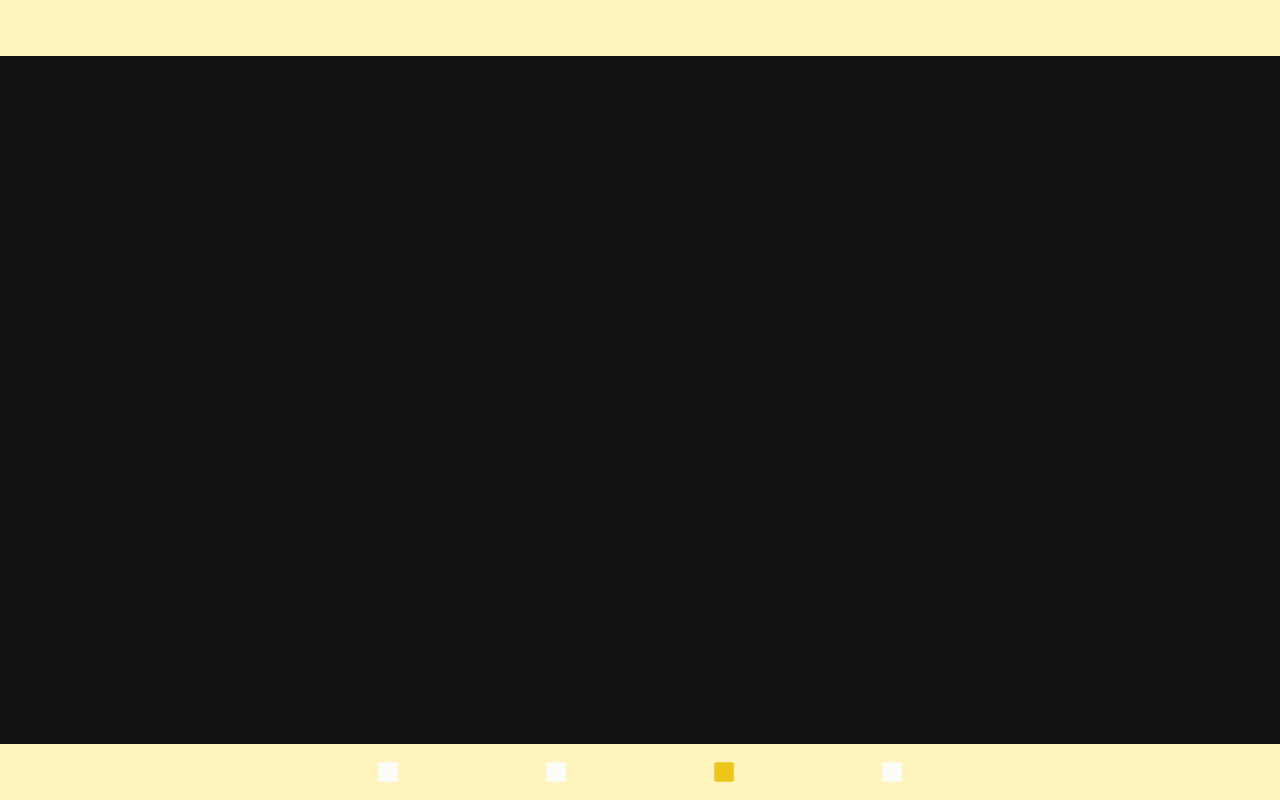
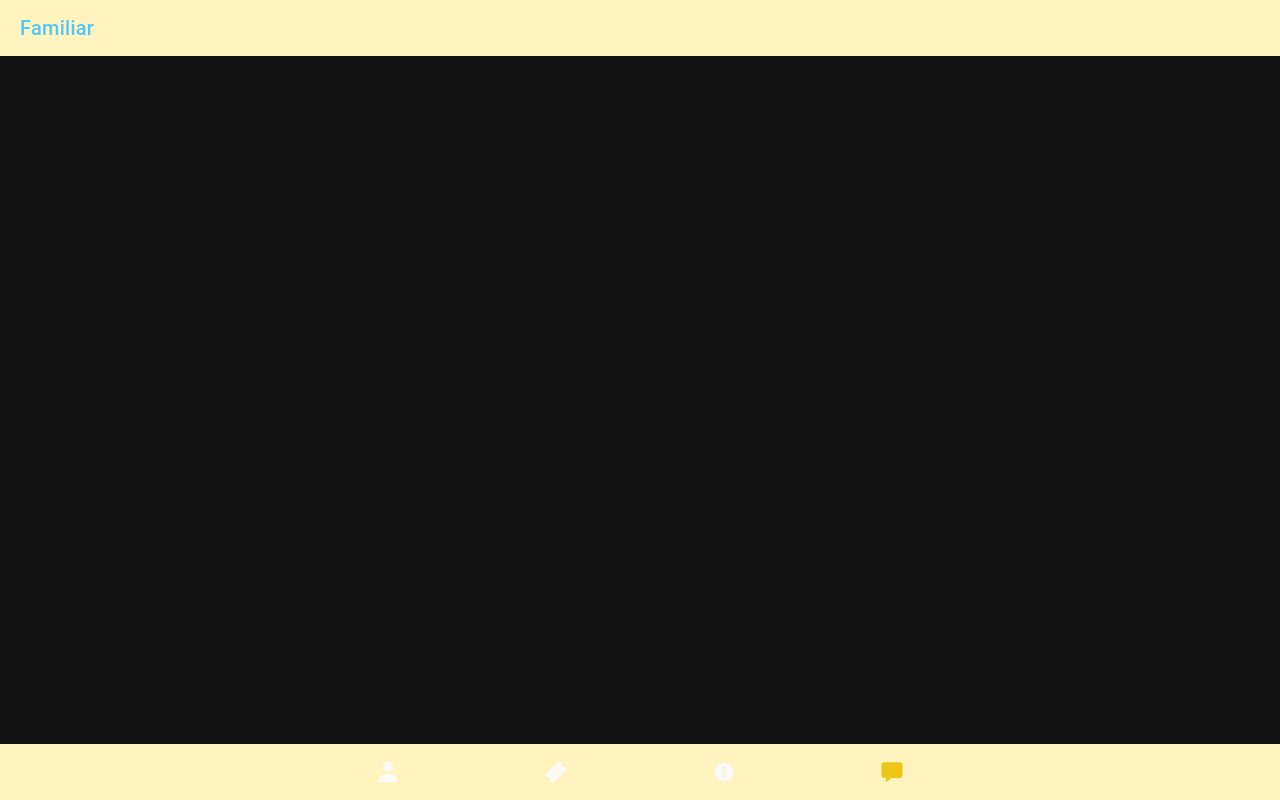
Before and after one commit to MESH-H07/Frontend, a React (Create React App) app: page /chat in a window 1280 px wide. Before the commit this address led to /mentorPage. Built offline with nearby package versions, Linux system fonts and the light colour scheme.

Commit message:
change routes

```diff
--- a/src/App.tsx
+++ b/src/App.tsx
@@ -1,44 +1,40 @@
-import {Redirect, Route} from 'react-router-dom';
+import { Redirect, Route } from "react-router-dom";
 import {
   IonApp,
   IonIcon,
-    IonLabel,
   IonRouterOutlet,
   IonTabBar,
   IonTabButton,
   IonTabs,
-    setupIonicReact
-} from '@ionic/react';
-import {IonReactRouter} from '@ionic/react-router';
-import {ellipse, square, triangle} from 'ionicons/icons';
-import Tab1 from './pages/Tab1';
-import Tab2 from './pages/Tab2';
-import Tab3 from './pages/Tab3';
+  setupIonicReact,
+} from "@ionic/react";
+import { IonReactRouter } from "@ionic/react-router";
+import { chatbox, person, ticket, informationCircle } from "ionicons/icons";
 
 /* Core CSS required for Ionic components to work properly */
-import '@ionic/react/css/core.css';
+import "@ionic/react/css/core.css";
 
 /* Basic CSS for apps built with Ionic */
-import '@ionic/react/css/normalize.css';
-import '@ionic/react/css/structure.css';
-import '@ionic/react/css/typography.css';
+import "@ionic/react/css/normalize.css";
+import "@ionic/react/css/structure.css";
+import "@ionic/react/css/typography.css";
 
 /* Optional CSS utils that can be commented out */
-import '@ionic/react/css/padding.css';
-import '@ionic/react/css/float-elements.css';
-import '@ionic/react/css/text-alignment.css';
-import '@ionic/react/css/text-transformation.css';
-import '@ionic/react/css/flex-utils.css';
-import '@ionic/react/css/display.css';
+import "@ionic/react/css/padding.css";
+import "@ionic/react/css/float-elements.css";
+import "@ionic/react/css/text-alignment.css";
+import "@ionic/react/css/text-transformation.css";
+import "@ionic/react/css/flex-utils.css";
+import "@ionic/react/css/display.css";
 
 /* Theme variables */
-import './theme/variables.css';
+import "./theme/variables.css";
 import React from "react";
 
-import eventPage from "./views/EventPage";
-import chatPage from "./views/ChatPage";
-import mentorPage from "./views/MentorPage";
-import pointsOfInterestPage from "./views/PointsOfInterestPage";
+import EventPage from "./views/EventPage";
+import ChatPage from "./views/ChatPage";
+import MentorPage from "./views/MentorPage";
+import PoiPage from "./views/PointsOfInterestPage";
 
 setupIonicReact();
 
@@ -47,24 +43,28 @@ const App: React.FC = () => (
     <IonReactRouter>
       <IonTabs>
         <IonRouterOutlet>
-                    <Route path="/eventPage" component={eventPage} exact={true}/>
-                    <Route path="/chatPage" component={chatPage} exact={true}/>
-                    <Route path="/mentorPage" component={mentorPage} exact={true}/>
-                    <Route path="/pointsOfInterestPage" component={pointsOfInterestPage} exact={true}/>
-                    <Route path="" render={() => <Redirect to='/mentorPage'/>} exact={true}/>
+          <Route path="/mentors" component={MentorPage} exact={true} />
+          <Route path="/events" component={EventPage} exact={true} />
+          <Route path="/poi" component={PoiPage} exact={true} />
+          <Route path="/chat" component={ChatPage} exact={true} />
+          <Route
+            path=""
+            render={() => <Redirect to="/mentors" />}
+            exact={true}
+          />
         </IonRouterOutlet>
-                <IonTabBar slot="bottom" class={'yellowBar'}>
-                    <IonTabButton tab="eventPage" href="/eventPage">
-                        <IonIcon icon={square}/>
+        <IonTabBar slot="bottom" class={"yellowBar"}>
+          <IonTabButton tab="mentorPage" href="/mentors">
+            <IonIcon icon={person} />
           </IonTabButton>
-                    <IonTabButton tab="chatPage" href="/chatPage">
-                        <IonIcon icon={square}/>
+          <IonTabButton tab="eventPage" href="/events">
+            <IonIcon icon={ticket} />
           </IonTabButton>
-                    <IonTabButton tab="mentorPage" href="/mentorPage">
-                        <IonIcon icon={square}/>
+          <IonTabButton tab="pointsOfInterestPage" href="/poi">
+            <IonIcon icon={informationCircle} />
           </IonTabButton>
-                    <IonTabButton tab="pointsOfInterestPage" href="/pointsOfInterestPage">
-                        <IonIcon icon={square}/>
+          <IonTabButton tab="chatPage" href="/chat">
+            <IonIcon icon={chatbox} />
           </IonTabButton>
         </IonTabBar>
       </IonTabs>
--- a/src/theme/variables.css
+++ b/src/theme/variables.css
@@ -3,30 +3,30 @@ http://ionicframework.com/docs/theming/ */
 
 /** Ionic CSS Variables **/
 :root {
-    --ion-background-color: #FBFCF8;
+  --ion-background-color: #fbfcf8;
   /** primary **/
-    --ion-color-primary: #2dd36f;
-    --ion-color-primary-rgb: 45, 211, 111;
+  --ion-color-primary: #edc619;
+  --ion-color-primary-rgb: 237, 198, 25;
   --ion-color-primary-contrast: #000000;
   --ion-color-primary-contrast-rgb: 0, 0, 0;
-    --ion-color-primary-shade: #28ba62;
-    --ion-color-primary-tint: #42d77d;
+  --ion-color-primary-shade: #d4b115;
+  --ion-color-primary-tint: #ffd519;
 
   /** secondary **/
-    --ion-color-secondary: #3dc2ff;
-    --ion-color-secondary-rgb: 61, 194, 255;
+  --ion-color-secondary: #3a25bf;
+  --ion-color-secondary-rgb: 58, 37, 191;
   --ion-color-secondary-contrast: #ffffff;
   --ion-color-secondary-contrast-rgb: 255, 255, 255;
-    --ion-color-secondary-shade: #36abe0;
-    --ion-color-secondary-tint: #50c8ff;
+  --ion-color-secondary-shade: #3320ad;
+  --ion-color-secondary-tint: #412ada;
 
   /** tertiary **/
-    --ion-color-tertiary: #5260ff;
-    --ion-color-tertiary-rgb: 82, 96, 255;
+  --ion-color-tertiary: #cccace;
+  --ion-color-tertiary-rgb: 204, 202, 206;
   --ion-color-tertiary-contrast: #ffffff;
   --ion-color-tertiary-contrast-rgb: 255, 255, 255;
-    --ion-color-tertiary-shade: #4854e0;
-    --ion-color-tertiary-tint: #6370ff;
+  --ion-color-tertiary-shade: #bbb8bd;
+  --ion-color-tertiary-tint: #dddbdf;
 
   /** success **/
   --ion-color-success: #2dd36f;
@@ -69,13 +69,12 @@ http://ionicframework.com/docs/theming/ */
   --ion-color-medium-tint: #9d9fa6;
 
   /** light **/
-    --ion-color-light: #FFF3BE;
+  --ion-color-light: #fff3be;
   /*--ion-color-light-rgb: 244, 245, 248;*/
   /*--ion-color-light-contrast: #000000;*/
   /*--ion-color-light-contrast-rgb: 0, 0, 0;*/
   /*--ion-color-light-shade: #d7d8da;*/
   /*--ion-color-light-tint: #f5f6f9;*/
-
 }
 
 @media (prefers-color-scheme: light) {
@@ -140,9 +139,9 @@ http://ionicframework.com/docs/theming/ */
     --ion-color-medium-shade: #86888f;
     --ion-color-medium-tint: #a2a4ab;
 
-        --ion-color-light: #FFF3BE;
-        --ion-tab-bar-button-selected: #EDC619;
-        --ion-tab-bar-button-color: #FBFCF8;
+    --ion-color-light: #fff3be;
+    --ion-tab-bar-button-selected: #edc619;
+    --ion-tab-bar-button-color: #fbfcf8;
   }
 
   /*
@@ -186,7 +185,6 @@ http://ionicframework.com/docs/theming/ */
     --ion-toolbar-background: var(--ion-color-step-150);
     --ion-toolbar-border-color: var(--ion-color-step-250);
   }
-
 
   /*
      * Material Design Dark Theme
@@ -236,17 +234,16 @@ http://ionicframework.com/docs/theming/ */
 }
 
 ion-tab-button {
-    --color: #FBFCF8;
-    --color-selected: #EDC619;
+  --color: #fbfcf8;
+  --color-selected: #edc619;
 }
 
 .yellowBar {
-    --background: #FFF3BE;
-    --color: #FFF3BE;
+  --background: #fff3be;
+  --color: #fff3be;
   --border: none;
 }
 
 .header-md::after {
   width: 0;
-
 }
--- a/src/views/ChatPage.tsx
+++ b/src/views/ChatPage.tsx
@@ -1,23 +1,14 @@
 import React from "react";
-import {
-    IonApp,
-    IonHeader,
-    IonIcon,
-    IonLabel,
-    IonPage,
-    IonRouterOutlet,
-    IonTabBar,
-    IonTabButton,
-    IonTabs, IonTitle, IonToolbar
-} from "@ionic/react";
+import { IonHeader, IonPage, IonTitle, IonToolbar } from "@ionic/react";
 
-const eventPage: React.FC = () => (
-    <IonPage>
-        <IonHeader>
-            <IonToolbar class={'yellowBar'}>
-            </IonToolbar>
-        </IonHeader>
-    </IonPage>
+const ChatPage: React.FC = () => (
+  <IonPage>
+    <IonHeader>
+      <IonToolbar class={"yellowBar"}>
+        <IonTitle color={"secondary"}>Familiar</IonTitle>
+      </IonToolbar>
+    </IonHeader>
+  </IonPage>
 );
 
-export default eventPage;
+export default ChatPage;
--- a/src/views/EventPage.tsx
+++ b/src/views/EventPage.tsx
@@ -1,24 +1,14 @@
 import React from "react";
-import {
-    IonApp,
-    IonHeader,
-    IonIcon,
-    IonLabel,
-    IonPage,
-    IonRouterOutlet,
-    IonTabBar,
-    IonTabButton,
-    IonTabs, IonTitle, IonToolbar
-} from "@ionic/react";
+import { IonHeader, IonPage, IonTitle, IonToolbar } from "@ionic/react";
 
-
-const eventPage: React.FC = () => (
-    <IonPage>
-        <IonHeader>
-            <IonToolbar class={'yellowBar'}>
-            </IonToolbar>
-        </IonHeader>
-    </IonPage>
+const EventPage: React.FC = () => (
+  <IonPage>
+    <IonHeader>
+      <IonToolbar class={"yellowBar"}>
+        <IonTitle color={"secondary"}>Familiar</IonTitle>
+      </IonToolbar>
+    </IonHeader>
+  </IonPage>
 );
 
-export default eventPage;
+export default EventPage;
--- a/src/views/MentorPage.tsx
+++ b/src/views/MentorPage.tsx
@@ -1,23 +1,14 @@
 import React from "react";
-import {
-    IonApp,
-    IonHeader,
-    IonIcon,
-    IonLabel,
-    IonPage,
-    IonRouterOutlet,
-    IonTabBar,
-    IonTabButton,
-    IonTabs, IonTitle, IonToolbar
-} from "@ionic/react";
+import { IonHeader, IonPage, IonTitle, IonToolbar } from "@ionic/react";
 
-const eventPage: React.FC = () => (
-    <IonPage>
-        <IonHeader>
-            <IonToolbar class={'yellowBar'}>
-            </IonToolbar>
-        </IonHeader>
-    </IonPage>
+const MentorPage: React.FC = () => (
+  <IonPage>
+    <IonHeader>
+      <IonToolbar class={"yellowBar"}>
+        <IonTitle color={"secondary"}>Familiar</IonTitle>
+      </IonToolbar>
+    </IonHeader>
+  </IonPage>
 );
 
-export default eventPage;
+export default MentorPage;
--- a/src/views/PointsOfInterestPage.tsx
+++ b/src/views/PointsOfInterestPage.tsx
@@ -1,23 +1,14 @@
 import React from "react";
-import {
-    IonApp,
-    IonHeader,
-    IonIcon,
-    IonLabel,
-    IonPage,
-    IonRouterOutlet,
-    IonTabBar,
-    IonTabButton,
-    IonTabs, IonTitle, IonToolbar
-} from "@ionic/react";
+import { IonHeader, IonPage, IonTitle, IonToolbar } from "@ionic/react";
 
-const eventPage: React.FC = () => (
-    <IonPage>
-        <IonHeader>
-            <IonToolbar class={'yellowBar'}>
-            </IonToolbar>
-        </IonHeader>
-    </IonPage>
+const PoiPage: React.FC = () => (
+  <IonPage>
+    <IonHeader>
+      <IonToolbar class={"yellowBar"}>
+        <IonTitle color={"secondary"}>Familiar</IonTitle>
+      </IonToolbar>
+    </IonHeader>
+  </IonPage>
 );
 
-export default eventPage;
+export default PoiPage;
```
Lines whose indentation alone changed are shown as unchanged.
